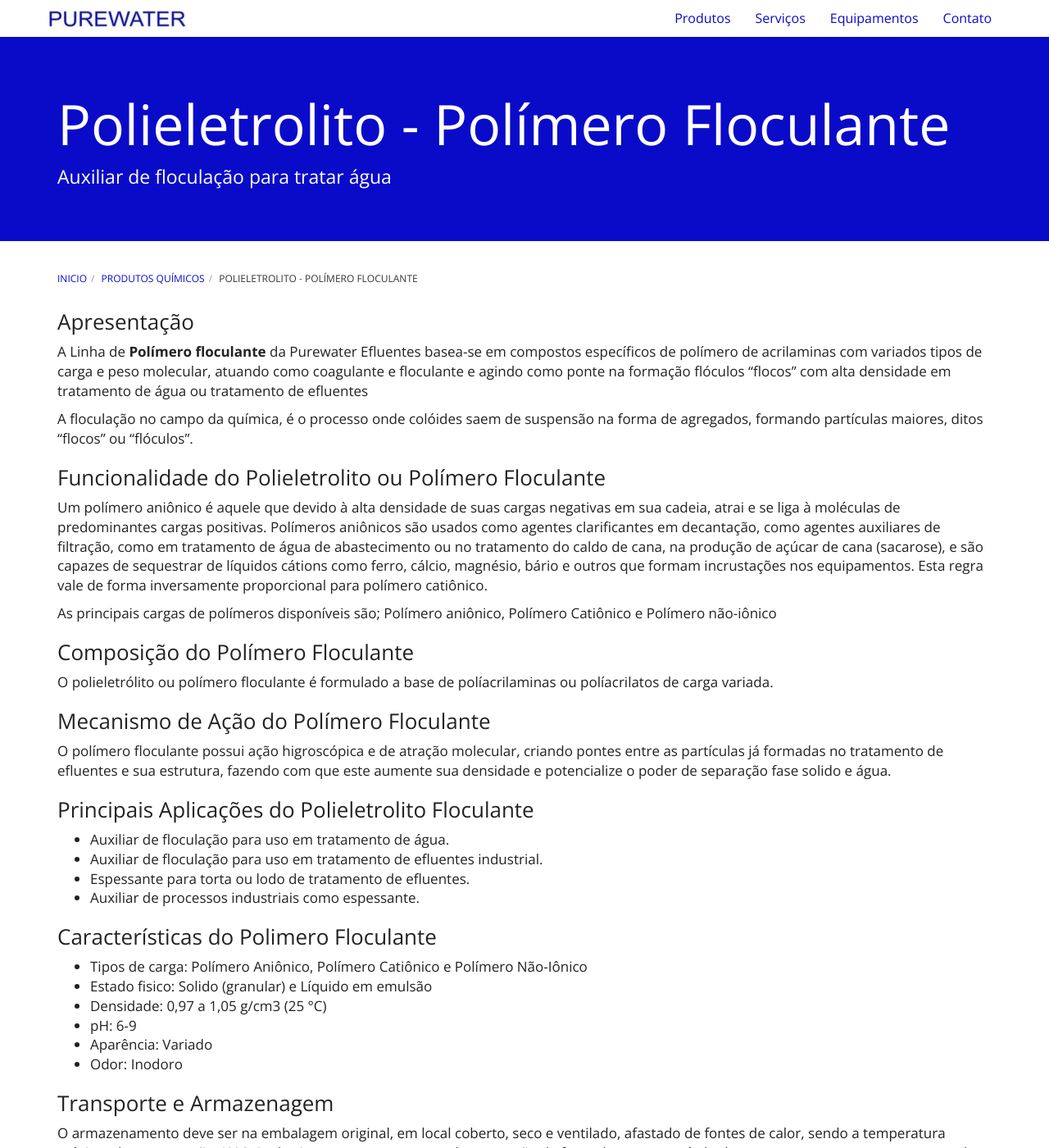
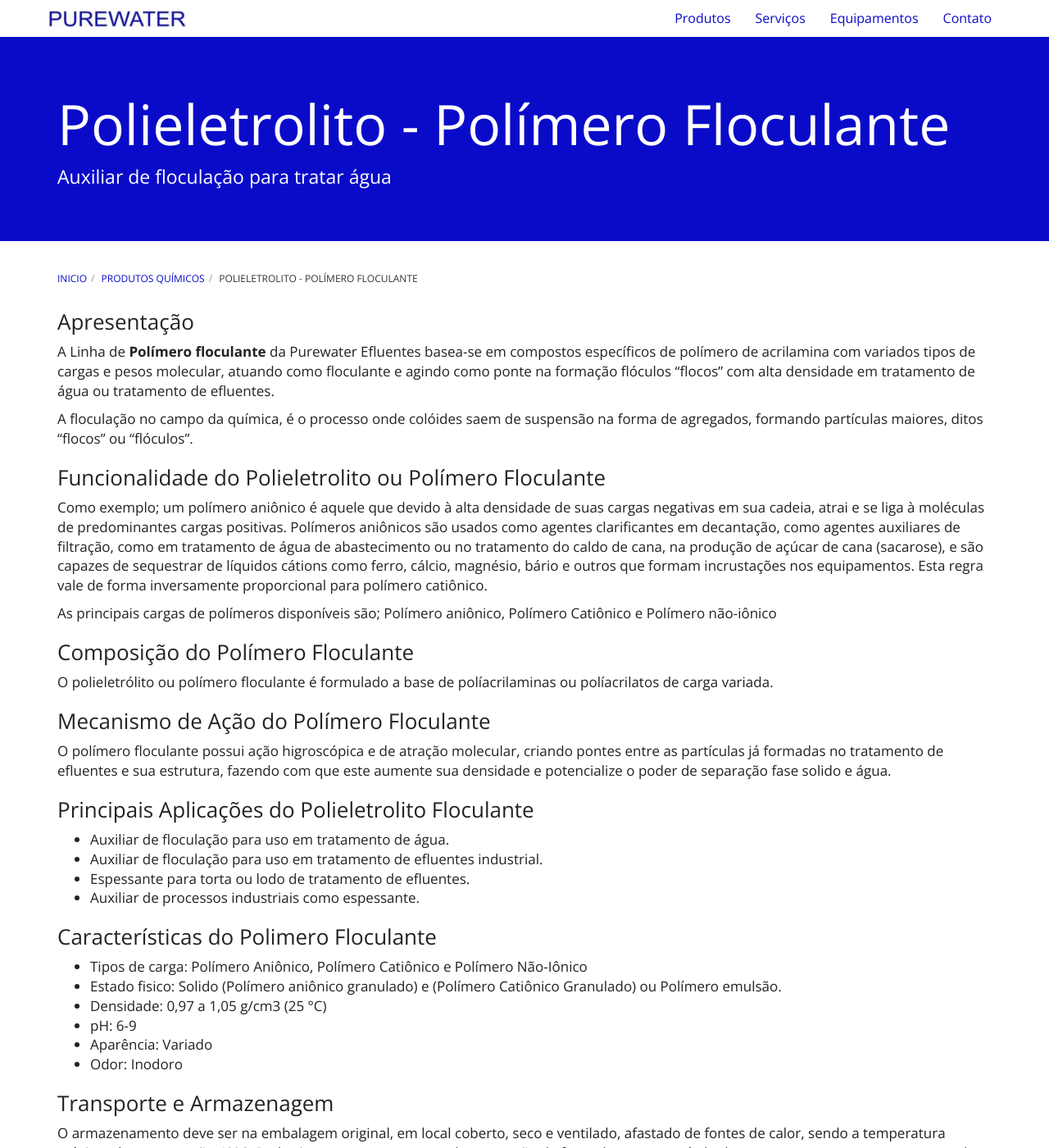
Before and after one commit to purewaterefluentes/purewaterefluentes.github.io, a Jekyll site: the page built from produtos/polieletrolito-floculante.md, in a window 1280 px wide and 1400 px high. Shown: the whole window at 82% size. Built offline with Jekyll 4.4.1, drawn with Linux system fonts in a browser that asks for light colours; nearby versions of some CDN libraries; library files that are not in the unit come from our copies.

Commit message:
Update polieletrolito-floculante.md

```diff
--- a/produtos/polieletrolito-floculante.md
+++ b/produtos/polieletrolito-floculante.md
@@ -6,13 +6,13 @@
 ---
 
 ### Apresentação
-A Linha de **Polímero floculante** da Purewater Efluentes basea-se em compostos específicos de polímero de acrilaminas com variados tipos de carga e peso molecular, atuando como coagulante e floculante e agindo como ponte na formação flóculos "flocos" com alta densidade em tratamento de água ou tratamento de efluentes
+A Linha de **Polímero floculante** da Purewater Efluentes basea-se em compostos específicos de polímero de acrilamina com variados tipos de cargas e pesos molecular, atuando como floculante e agindo como ponte na formação flóculos "flocos" com alta densidade em tratamento de água ou tratamento de efluentes.
 
 A floculação no campo da química, é o processo onde colóides saem de suspensão na forma de agregados, formando partículas maiores, ditos "flocos" ou "flóculos".
 
 ### Funcionalidade do Polieletrolito ou Polímero Floculante
 
-Um polímero aniônico é aquele que devido à alta densidade de suas cargas negativas em sua cadeia, atrai e se liga à moléculas de predominantes cargas positivas. Polímeros aniônicos são usados como agentes clarificantes em decantação, como agentes auxiliares de filtração, como em tratamento de água de abastecimento ou no tratamento do caldo de cana, na produção de açúcar de cana (sacarose), e são capazes de sequestrar de líquidos cátions como ferro, cálcio, magnésio, bário e outros que formam incrustações nos equipamentos.
+Como exemplo; um polímero aniônico é aquele que devido à alta densidade de suas cargas negativas em sua cadeia, atrai e se liga à moléculas de predominantes cargas positivas. Polímeros aniônicos são usados como agentes clarificantes em decantação, como agentes auxiliares de filtração, como em tratamento de água de abastecimento ou no tratamento do caldo de cana, na produção de açúcar de cana (sacarose), e são capazes de sequestrar de líquidos cátions como ferro, cálcio, magnésio, bário e outros que formam incrustações nos equipamentos.
 Esta regra vale de forma inversamente proporcional para polímero catiônico.
 
 As principais cargas de polímeros disponíveis são; Polímero aniônico, Polímero Catiônico e Polímero não-iônico
@@ -34,7 +34,7 @@
 ### Características do Polimero Floculante
 
 - Tipos de carga: Polímero Aniônico, Polímero Catiônico e Polímero Não-Iônico
-- Estado fisico: Solido (granular) e Líquido em emulsão
+- Estado fisico: Solido (Polímero aniônico granulado) e (Polímero Catiônico Granulado) ou Polímero emulsão.
 - Densidade: 0,97 a 1,05 g/cm3 (25 °C)
 - pH: 6-9
 - Aparência: Variado
```
